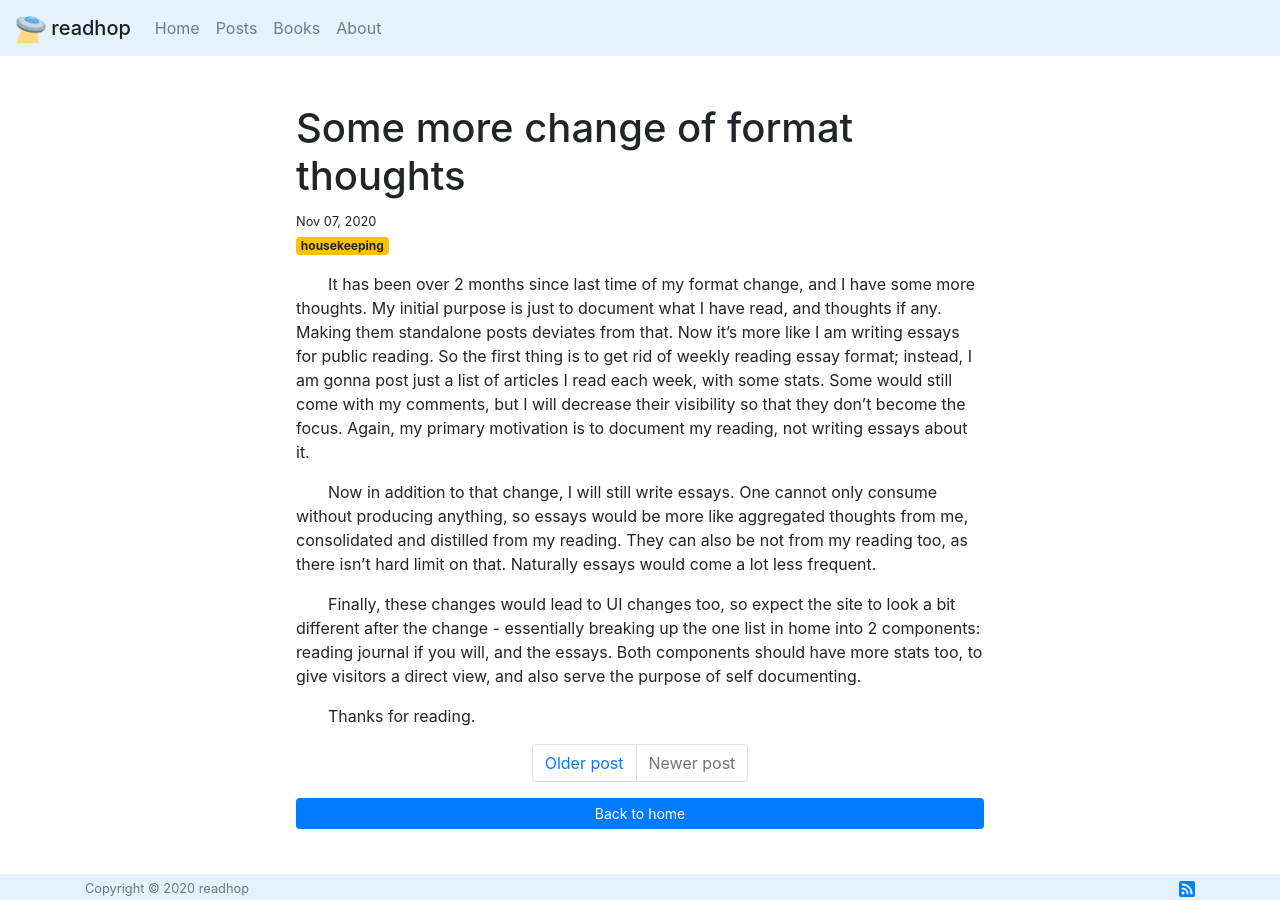
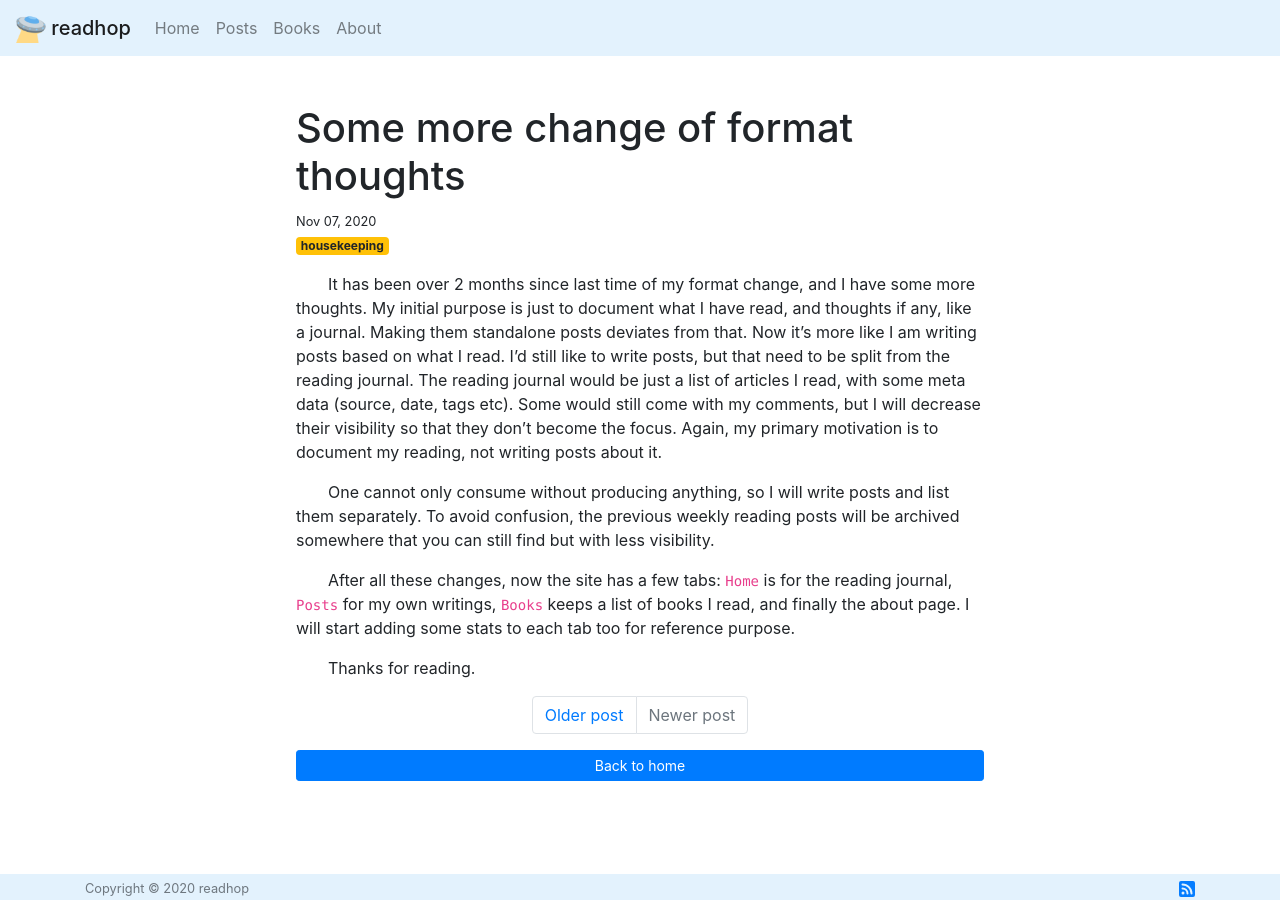
Before and after one commit to robocalpico/robocalpico.github.io, a Jekyll site: the page built from _posts/2020-11-07-some-more-change-of-format-thoughts.md, in a window 1280 px wide. Built offline with Jekyll 4.4.1, drawn with Linux system fonts in a browser that asks for light colours; a script that is not in the unit is left out; comment, search, counter and statistics services are not loaded.

Commit message:
update housekeeping post

```diff
--- a/_posts/2020-11-07-some-more-change-of-format-thoughts.md
+++ b/_posts/2020-11-07-some-more-change-of-format-thoughts.md
@@ -5,10 +5,11 @@ date: 2020-11-07 09:55 -0800
 categories: Posts
 tags: housekeeping
 ---
-It has been over 2 months since last time of my format change, and I have some more thoughts. My initial purpose is just to document what I have read, and thoughts if any. Making them standalone posts deviates from that. Now it's more like I am writing essays for public reading. So the first thing is to get rid of weekly reading essay format; instead, I am gonna post just a list of articles I read each week, with some stats. Some would still come with my comments, but I will decrease their visibility so that they don't become the focus. Again, my primary motivation is to document my reading, not writing essays about it.
 
-Now in addition to that change, I will still write essays. One cannot only consume without producing anything, so essays would be more like aggregated thoughts from me, consolidated and distilled from my reading. They can also be not from my reading too, as there isn't hard limit on that. Naturally essays would come a lot less frequent.
+It has been over 2 months since last time of my format change, and I have some more thoughts. My initial purpose is just to document what I have read, and thoughts if any, like a journal. Making them standalone posts deviates from that. Now it's more like I am writing posts based on what I read. I'd still like to write posts, but that need to be split from the reading journal. The reading journal would be just a list of articles I read, with some meta data (source, date, tags etc). Some would still come with my comments, but I will decrease their visibility so that they don't become the focus. Again, my primary motivation is to document my reading, not writing posts about it.
 
-Finally, these changes would lead to UI changes too, so expect the site to look a bit different after the change - essentially breaking up the one list in home into 2 components: reading journal if you will, and the essays. Both components should have more stats too, to give visitors a direct view, and also serve the purpose of self documenting.
+One cannot only consume without producing anything, so I will write posts and list them separately. To avoid confusion, the previous weekly reading posts will be archived somewhere that you can still find but with less visibility.
+
+After all these changes, now the site has a few tabs: `Home` is for the reading journal, `Posts` for my own writings, `Books` keeps a list of books I read, and finally the about page. I will start adding some stats to each tab too for reference purpose.
 
 Thanks for reading.
```
